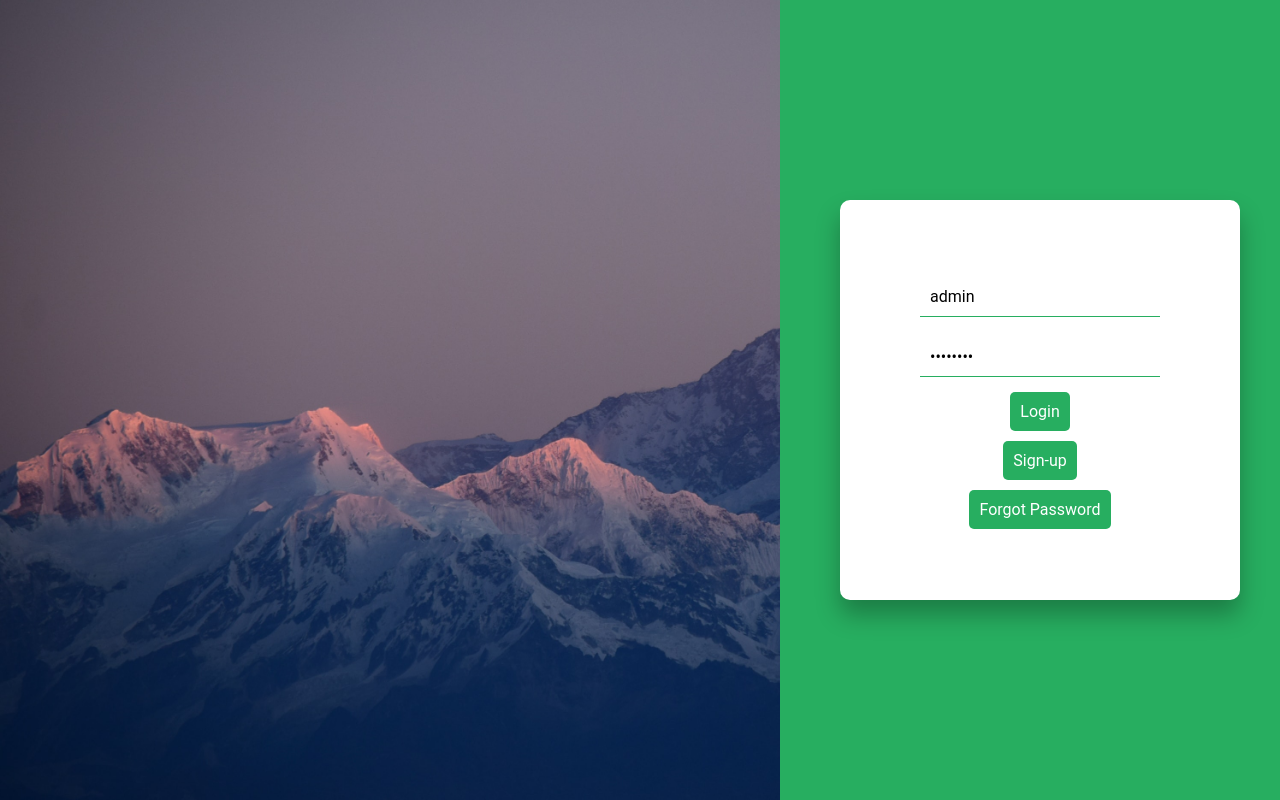
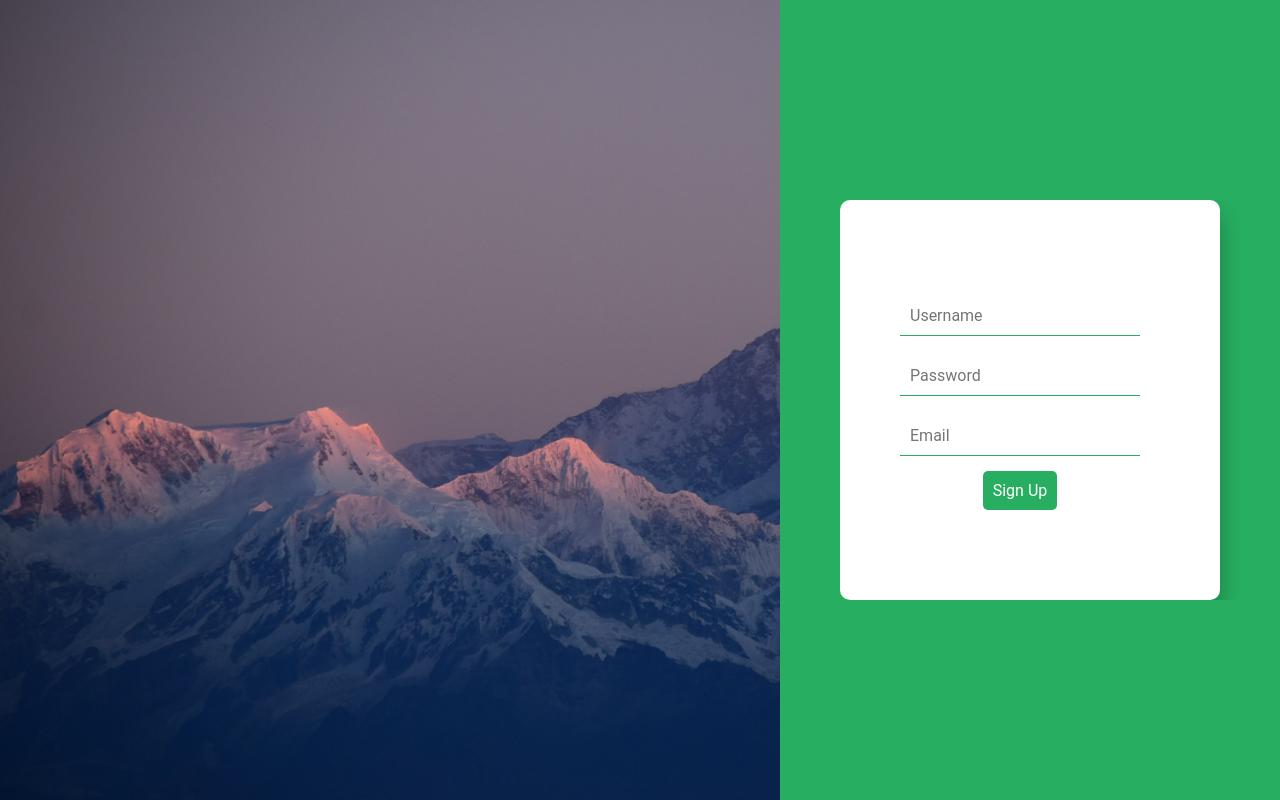
Before and after one commit to ttruong11/employee-management, a Next.js app: page / in a window 1280 px wide. Both pictures are taken after a click on the button "Sign-up". Built offline with nearby package versions, Linux system fonts and the light colour scheme; no server answers.

Commit message:
add login auth

```diff
--- a/components/EmployeeManagement.js
+++ b/components/EmployeeManagement.js
@@ -99,7 +99,7 @@ const EmployeeManagement = () => {
       ) : (
         <>
           {showAddEmployeeForm ? (
-            <button className="employee-management-button" onClick={toggleAddEmployeeForm}>Hide Add Employee Form</button>
+            <button className="employee-management-button" onClick={toggleAddEmployeeForm}>Back</button>
           ) : (
             <button className="employee-management-button" onClick={toggleAddEmployeeForm}>Add New Employee</button>
           )}
@@ -173,7 +173,6 @@ const EmployeeManagement = () => {
 
       {/* Include the "View Existing Employee" button that fetches data */}
       <button className="employee-management-button" onClick={toggleEmployeeList}>View Existing Employee</button>
-
       {/* Conditional rendering of the ViewEmployeeList component */}
       {showEmployeeList && <ViewEmployeeList />}
     </div>
--- a/components/LoginForm.js
+++ b/components/LoginForm.js
@@ -1,22 +1,38 @@
 import React, { useState } from 'react';
 import { useRouter } from 'next/router'; // Import useRouter
+import SignupForm from './SignupForm'; // Import the SignupForm component
 
 const LoginForm = () => {
-  const [username, setUsername] = useState('admin');
-  const [password, setPassword] = useState('password');
+  const [username, setUsername] = useState(''); // State for entered username
+  const [password, setPassword] = useState(''); // State for entered password
   const [errorMessage, setErrorMessage] = useState(''); // State for error message
+  const [showSignupForm, setShowSignupForm] = useState(false); // State to toggle SignupForm visibility
   const router = useRouter(); // Initialize the router
+  const backendURL = process.env.NEXT_PUBLIC_BACKEND_URL;
 
   const handleLogin = async (e) => {
     e.preventDefault(); // Prevent the default form submission behavior
 
-    if (username === 'admin' && password === 'password') {
+    try {
+      const response = await fetch(backendURL + '/api/login', {
+        method: 'POST',
+        headers: {
+          'Content-Type': 'application/json',
+        },
+        body: JSON.stringify({ username, password }),
+      });
+
+      if (response.ok) {
         console.log('Login successful!');
         router.push('/dashboard'); // Redirect to /dashboard route
         setErrorMessage(''); // Clear any previous error message
       } else {
         console.error('Login failed. Invalid username or password.');
         setErrorMessage('Incorrect username and password'); // Set error message
+      }
+    } catch (error) {
+      console.error('Error logging in:', error);
+      setErrorMessage('Login failed. Please try again later.'); // Set a generic error message
     }
   };
 
@@ -27,6 +43,9 @@ const LoginForm = () => {
       </div>
       <div className="login-form-overlay">
         <div className="login-form-container">
+          {showSignupForm ? (
+            <SignupForm />
+          ) : (
             <form onSubmit={handleLogin}>
               <input
                 type="text"
@@ -43,13 +62,19 @@ const LoginForm = () => {
                 onChange={e => setPassword(e.target.value)}
               />
               <button type="submit" className="login-button">Login</button>
-            <button type="button" className="login-button">Sign-up</button> {/* New Sign-up button */}
+              <button
+                type="button"
+                className="login-button"
+                onClick={() => setShowSignupForm(true)} // Show the SignupForm when clicked
+              >
+                Sign-up
+              </button>
               <button type="button" className="login-button">Forgot Password</button> {/* New Forgot Password button */}
             </form>
+          )}
         </div>
       </div>
       {errorMessage && <div className="error-message">{errorMessage}</div>} {/* Error message */}
-
     </div>
   );
 };
--- /dev/null
+++ b/components/SignupForm.js
@@ -0,0 +1,79 @@
+import React, { useState } from 'react';
+import { useRouter } from 'next/router';
+
+const SignupForm = () => {
+  const [username, setUsername] = useState('');
+  const [password, setPassword] = useState('');
+  const [email, setEmail] = useState('');
+  const [errorMessage, setErrorMessage] = useState('');
+  const router = useRouter();
+  const backendURL = process.env.NEXT_PUBLIC_BACKEND_URL;
+
+  const handleSignup = async (e) => {
+    e.preventDefault();
+
+    try {
+      const response = await fetch(backendURL + '/api/register', {
+        method: 'POST',
+        headers: {
+          'Content-Type': 'application/json',
+        },
+        body: JSON.stringify({ username, password, email }),
+      });
+
+      if (response.ok) {
+        console.log('Registration successful!');
+        router.push('/'); // Redirect to the login page after successful registration
+        setErrorMessage('');
+      } else {
+        const errorData = await response.json();
+        console.error('Registration failed:', errorData.error);
+        setErrorMessage(errorData.error);
+      }
+    } catch (error) {
+      console.error('Registration failed:', error);
+      setErrorMessage('An error occurred during registration.');
+    }
+  };
+
+  return (
+    <div className="login-container">
+      <div className="background-banner-container">
+        {/* Content for your background banner */}
+      </div>
+      <div className="login-form-overlay">
+        <div className="login-form-container">
+          <form onSubmit={handleSignup}>
+            <input
+              type="text"
+              placeholder="Username"
+              className="login-input"
+              value={username}
+              onChange={(e) => setUsername(e.target.value)}
+            />
+            <input
+              type="password"
+              placeholder="Password"
+              className="login-input"
+              value={password}
+              onChange={(e) => setPassword(e.target.value)}
+            />
+            <input
+              type="email"
+              placeholder="Email"
+              className="login-input"
+              value={email}
+              onChange={(e) => setEmail(e.target.value)}
+            />
+            <button type="submit" className="login-button">
+              Sign Up
+            </button>
+          </form>
+        </div>
+      </div>
+      {errorMessage && <div className="error-message">{errorMessage}</div>}
+    </div>
+  );
+};
+
+export default SignupForm;
--- a/package.json
+++ b/package.json
@@ -15,11 +15,14 @@
     "eslint": "8.51.0",
     "eslint-config-next": "13.5.4",
     "express": "^4.18.2",
+    "express-session": "^1.18.0",
     "expressjs": "^1.0.1",
     "jsonwebtoken": "^9.0.2",
     "next": "13.5.4",
     "nodejs": "^0.0.0",
     "nodemon": "^3.0.1",
+    "passport": "^0.7.0",
+    "passport-local": "^1.0.0",
     "pg": "^8.11.3",
     "react": "18.2.0",
     "react-dom": "18.2.0",
--- a/pages/api/viewEmployeeList.js
+++ b/pages/api/viewEmployeeList.js
@@ -18,6 +18,8 @@ const EmployeeList = () => {
           <tr>
             <th>First Name</th>
             <th>Last Name</th>
+            <th>dob</th>
+            <th>email</th>
             {/* Add more columns as needed */}
           </tr>
         </thead>
@@ -26,6 +28,8 @@ const EmployeeList = () => {
             <tr key={employee.employee_id}>
               <td>{employee.first_name}</td>
               <td>{employee.last_name}</td>
+              <td>{employee.dob}</td>
+              <td>{employee.email}</td>
               {/* Add more columns as needed */}
             </tr>
           ))}
```
Also changed, not shown: routes.js (added, +82 -0 lines), server.js (+6 -17 lines), 2 other files (tests, documents, lock files or other folders). Lines whose indentation alone changed are shown as unchanged.
